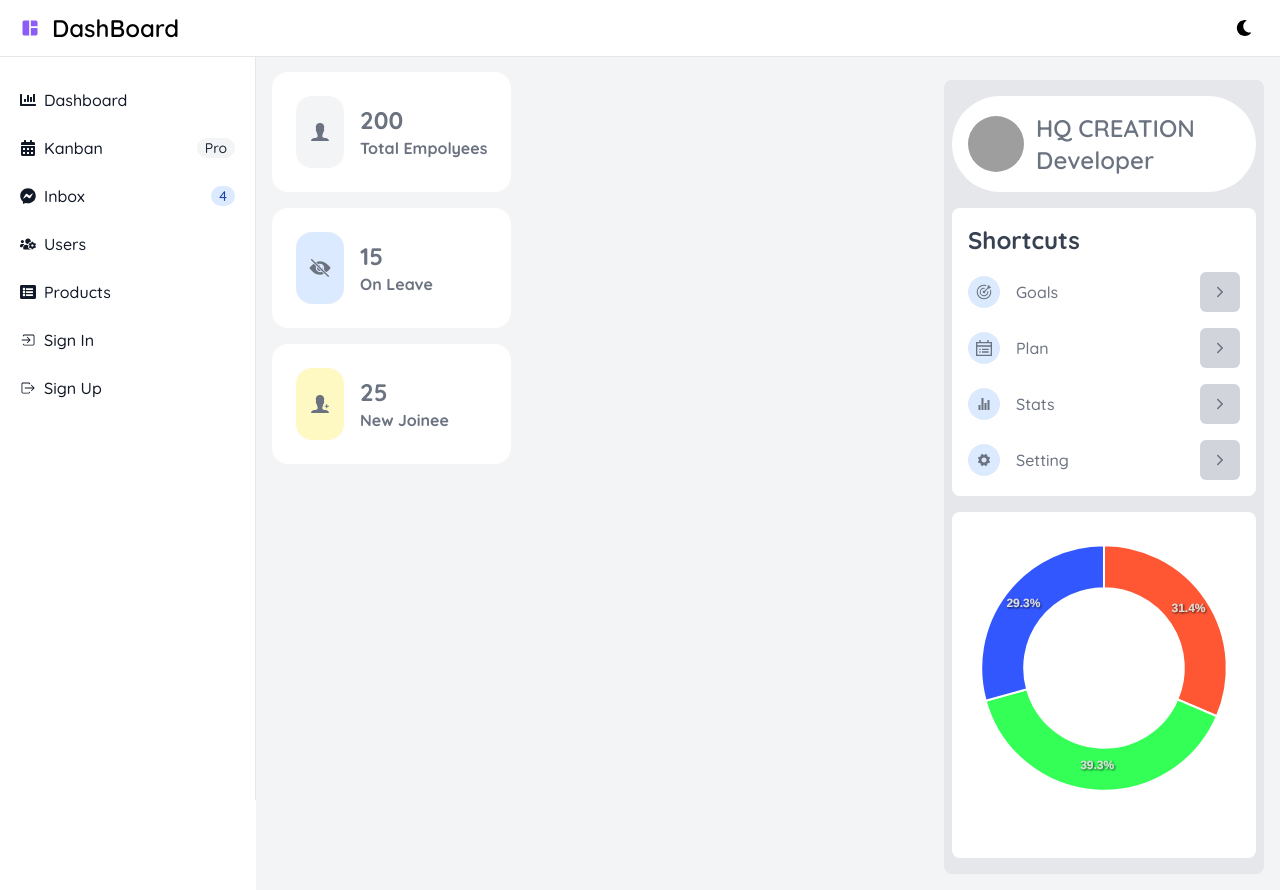
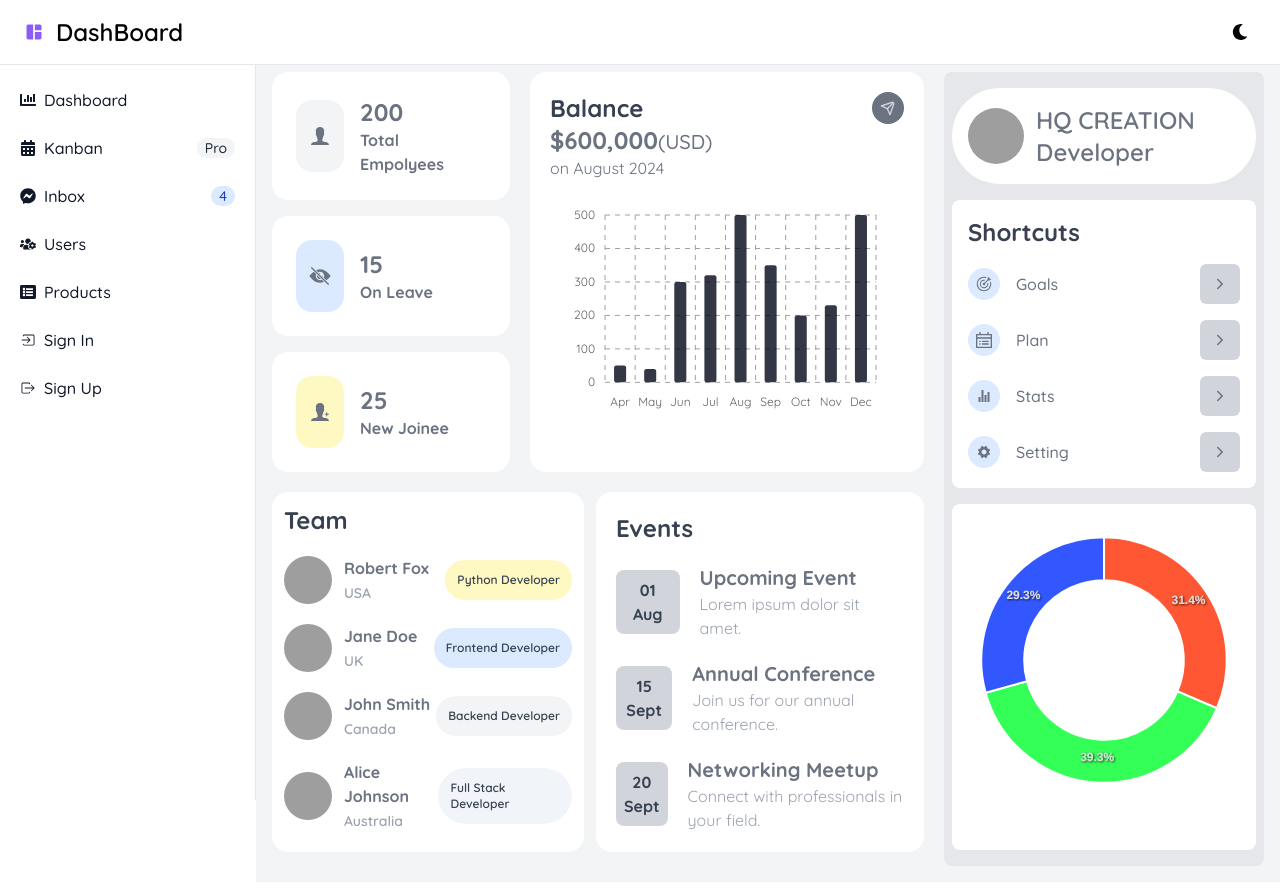
Before and after one commit to geetanshpardhi1/MyGym_webApp, a React (Vite) app in the folder frontend/mygym_app/: page /member-dashboard in a window 1280 px wide. Built offline with nearby package versions, Linux system fonts and the light colour scheme; grey boxes are pictures that could not be loaded.

Commit message:
completed member dashboard frontend

```diff
--- /dev/null
+++ b/frontend/mygym_app/src/components/member-dashboard/Balance.jsx
@@ -0,0 +1,23 @@
+import { FiSend } from "react-icons/fi";
+import MemberTitle from "./MemberTitle";
+import BarChart from "./BarChart";
+
+const Balance = ({darkMode}) => {
+  return (
+    <div className="bg-white p-5 rounded-2xl dark:bg-gray-600 dark:text-gray-300 flex-1">
+      <div className="flex justify-between items-center">
+        <MemberTitle>Balance</MemberTitle>
+        <FiSend className="bg-gray-500 rounded-full p-2 text-gray-300 w-8 h-8" />
+      </div>
+      <div>
+        <h1 className="font-bold text-2xl">
+          $600,000<span className="font-medium text-xl">(USD)</span>
+        </h1>
+        <span>on August 2024</span>
+      </div>
+      <BarChart darkMode={darkMode}/>
+    </div>
+  );
+};
+
+export default Balance;
--- /dev/null
+++ b/frontend/mygym_app/src/components/member-dashboard/BarChart.jsx
@@ -0,0 +1,97 @@
+import Chart from "react-apexcharts";
+
+const BarChart = ({ darkMode }) => {
+  const chartConfig = {
+    series: [
+      {
+        name: "Sales",
+        data: [50, 40, 300, 320, 500, 350, 200, 230, 500],
+      },
+    ],
+    options: {
+      chart: {
+        type: "bar",
+        height: 240,
+        toolbar: {
+          show: false,
+        },
+      },
+      title: {
+        show: false,
+      },
+      dataLabels: {
+        enabled: false,
+      },
+      colors: ["#020617"],
+      plotOptions: {
+        bar: {
+          columnWidth: "40%",
+          borderRadius: 2,
+        },
+      },
+      xaxis: {
+        axisTicks: {
+          show: false,
+        },
+        axisBorder: {
+          show: false,
+        },
+        labels: {
+          style: {
+            colors: darkMode ? "#dddddd" : "#616161",
+            fontSize: "12px",
+            fontFamily: "inherit",
+            fontWeight: 400,
+          },
+        },
+        categories: [
+          "Apr",
+          "May",
+          "Jun",
+          "Jul",
+          "Aug",
+          "Sep",
+          "Oct",
+          "Nov",
+          "Dec",
+        ],
+      },
+      yaxis: {
+        labels: {
+          style: {
+            colors: darkMode ? "#dddddd" : "#616161",
+            fontSize: "12px",
+            fontFamily: "inherit",
+            fontWeight: 400,
+          },
+        },
+      },
+      grid: {
+        show: true,
+        borderColor: "#a0a0a0",
+        strokeDashArray: 5,
+        xaxis: {
+          lines: {
+            show: true,
+          },
+        },
+        padding: {
+          top: 5,
+          right: 20,
+        },
+      },
+      fill: {
+        opacity: 0.8,
+      },
+      tooltip: {
+        theme: "dark",
+      },
+    },
+  };
+
+  return <div className="px-2 pb-0 ">
+    <Chart options={chartConfig.options} series={chartConfig.series} type="bar" height={240}></Chart>
+  </div>;
+};
+
+export default BarChart;
--- /dev/null
+++ b/frontend/mygym_app/src/components/member-dashboard/EventsSection/Event.jsx
@@ -0,0 +1,18 @@
+import React from "react";
+import MemberTitle from "../MemberTitle";
+import { events } from "../../../constants";
+import Item from "./Item";
+
+const Event = () => {
+  return <div className="bg-white p-5 rounded-2xl dark:bg-gray-600 dark:text-gray-300 flex-1 flex flex-col
+  gap-5">
+    <MemberTitle>Events</MemberTitle>
+
+
+    {events.map((event,index)=>(
+        <Item key={index} event={event} />
+    ))}
+  </div>;
+};
+
+export default Event;
--- /dev/null
+++ b/frontend/mygym_app/src/components/member-dashboard/EventsSection/Item.jsx
@@ -0,0 +1,16 @@
+import React from 'react'
+
+const Item = ({event}) => {
+  return (
+    <div className='flex gap-5 items-center'>
+        <span className='bg-gray-300 text-gray-700 p-2 rounded-lg
+        h-16 w-16 font-bold text-center'>{event.date}</span>
+        <div>
+            <h1 className='text-xl font-bold'>{event.title}</h1>
+            <p className='text-gray-400'>{event.description}</p>
+        </div>
+    </div>
+  )
+}
+
+export default Item
--- a/frontend/mygym_app/src/components/member-dashboard/MemberDashboard.jsx
+++ b/frontend/mygym_app/src/components/member-dashboard/MemberDashboard.jsx
@@ -6,6 +6,8 @@ import MemberDashboardMain from "./MemberDashboardMain";
 import MemberContent from "./MemberContent";
 import MemberProfile from "./MemberProfile";
 import MemberStats from "./MemberStats";
+import Team from "./TeamSection/Team";
+import Event from "./EventsSection/Event";
 const MemberDashboard = () => {
   const [darkMode, setDarkMode] = useState(false);
   const [isSidebarOpen, setIsSidebarOpen] = useState(false);
@@ -28,8 +30,11 @@ const MemberDashboard = () => {
 
       <MemberDashboardMain>
         <MemberContent>
-          <MemberStats  darkMode={darkMode}/>
-          <div className="flex flex-col gap-3 lg:flex-row"></div>
+          <MemberStats darkMode={darkMode} />
+          <div className="flex flex-col gap-3 lg:flex-row">
+            <Team />
+            <Event />
+          </div>
         </MemberContent>
         <MemberProfile />
       </MemberDashboardMain>
--- a/frontend/mygym_app/src/components/member-dashboard/MemberDashboardHeader.jsx
+++ b/frontend/mygym_app/src/components/member-dashboard/MemberDashboardHeader.jsx
@@ -4,7 +4,7 @@ import { MdSpaceDashboard } from "react-icons/md";
 const MemberDashboardHeader = ({ darkmode, toggleDarkMode, toggleSidebar }) => {
   return (
     <nav
-      className="fixed p-0 top-0 z-50 w-full bg-white border-b border-grey-200 dark:bg-gray-800
+      className="fixed p-1 top-0 z-50 w-full bg-white border-b border-grey-200 dark:bg-gray-800
   dark:border-gray-700"
     >
       <div className="px-3 py-3 lg:px-5 lg:pl-3 ">
--- a/frontend/mygym_app/src/components/member-dashboard/MemberDashboardMain.jsx
+++ b/frontend/mygym_app/src/components/member-dashboard/MemberDashboardMain.jsx
@@ -2,7 +2,7 @@ import React from "react";
 
 const MemberDashboardContent = ({ children }) => {
   return <div className="text-gray-500 bg-gray-100 p-4 sm:ml-64
-  flex gap-2 flex-col lg:flex-row translate-all
+  flex gap-5 flex-col lg:flex-row translate-all
   duration-300 mt-14 dark:bg-gray-800">{children}</div>;
 };
 
--- a/frontend/mygym_app/src/components/member-dashboard/MemberProfile.jsx
+++ b/frontend/mygym_app/src/components/member-dashboard/MemberProfile.jsx
@@ -3,7 +3,7 @@ import Shortcuts from "./Shortcuts";
 import { User } from "./User";
 
 const MemberProfile = () => {
-  return <div className="px-2 py-4 mt-2 bg-gray-200 rounded-lg
+  return <div className="px-2 py-4 bg-gray-200 rounded-lg
   w-full dark:bg-gray-700 lg:w-60 xl:w-80 flex flex-col justify-between
   gap-4">
     <User />
--- a/frontend/mygym_app/src/components/member-dashboard/MemberStats.jsx
+++ b/frontend/mygym_app/src/components/member-dashboard/MemberStats.jsx
@@ -1,18 +1,21 @@
 import React from "react";
 import { empolyeesData } from "../../constants";
 import Card from "./Card";
+import Balance from "./Balance";
+import BarChart from "./BarChart";
 
-const MemberStats = () => {
+const MemberStats = ({ darkMode }) => {
   return (
     <div
       className="flex flex-col md:flex-row gap-5
     "
     >
       <div className="flex flex-col gap-4 h-full">
-        {empolyeesData.map((data,index)=>(
-            <Card key={index} data={data} />
+        {empolyeesData.map((data, index) => (
+          <Card key={index} data={data} />
         ))}
       </div>
+      <Balance darkMode={darkMode} />
     </div>
   );
 };
--- /dev/null
+++ b/frontend/mygym_app/src/components/member-dashboard/TeamSection/Member.jsx
@@ -0,0 +1,29 @@
+import React from "react";
+
+const Member = ({ user }) => {
+  return (
+    <div className="flex justify-between items-center">
+      <div className="flex items-center gap-3">
+        <img
+          src={user.image}
+          alt={user.name}
+          className="w-12 h-12 rounded-full flex"
+        />
+        <div>
+          <h2 className="font-bold">{user.name}</h2>
+          <span className="font-semibold text-gray-400 text-sm">
+            {user.country}
+          </span>
+        </div>
+      </div>
+      <span
+        className={`${user.bgColor} p-3 rounded-full text-xs
+            text-gray-700 font-semibold dark:bg-gray-500 dark:text-gray-300`}
+      >
+        {user.role}
+      </span>
+    </div>
+  );
+};
+
+export default Member;
--- /dev/null
+++ b/frontend/mygym_app/src/components/member-dashboard/TeamSection/Team.jsx
@@ -0,0 +1,18 @@
+import React from "react";
+import MemberTitle from "../MemberTitle";
+import { users } from "../../../constants";
+import Member from "./Member";
+
+const Team = () => {
+  return (
+    <div className="bg-white p-3 rounded-2xl dark:bg-gray-600 dark:text-gray-300
+     flex-1 flex flex-col gap-5">
+      <MemberTitle>Team</MemberTitle>
+      {users.map((user, index) => (
+        <Member key={index} user={user} />
+      ))}
+    </div>
+  );
+};
+
+export default Team;
```
